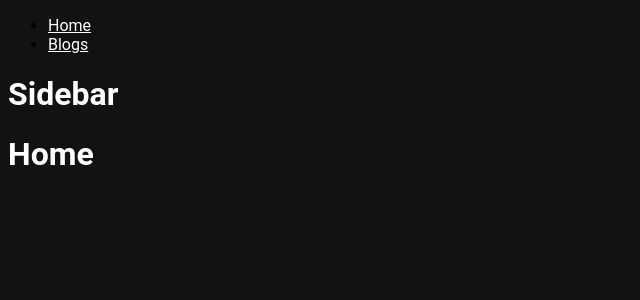
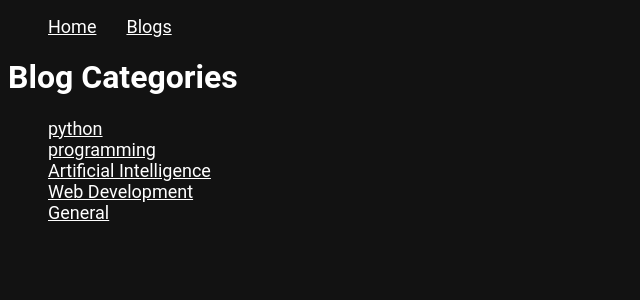
Before and after one commit to XeyberIgideli/blogapp, a Django app: page / in a window 1280 px wide. Shown: the top 300 px of the page, without its empty margins (0-640 px from the left). Run offline with Django 5.2, Linux system fonts and the light colour scheme; data comes from the database, SQL or seed files in the repository; both versions use the stored data as it was after the commit; some libraries are stand-ins or nearby versions.

```diff
--- a/blog/models.py
+++ b/blog/models.py
@@ -2,23 +2,6 @@ from django.db import models
 from django.utils.text import slugify
 from ckeditor.fields import RichTextField
 # Create your models here.
-
-class Post(models.Model):
-    title = models.CharField(max_length=100)
-    body = RichTextField()
-    image = models.ImageField(upload_to="blog", null=True)
-    slug = models.SlugField(null=False, blank=True, unique=True,editable=False, db_index=True)
-    is_active = models.BooleanField(default=True)
-    is_home = models.BooleanField(default=False)
-    created_at = models.DateTimeField(auto_now_add=True)
-    updated_at = models.DateTimeField(auto_now=True)
-
-    def __str__(self):
-        return f"{self.title}"
-
-    def save(self, *args, **kwargs):
-        self.slug = slugify(self.title)
-        super().save(*args, **kwargs)
 
 class Category (models.Model):
     name = models.CharField(max_length=100)
@@ -31,3 +14,21 @@ class Category (models.Model):
         if not self.slug:
             self.slug = slugify(self.name)
             super().save(*args, **kwargs)
+
+class Post(models.Model):
+    title = models.CharField(max_length=100)
+    body = RichTextField()
+    image = models.ImageField(upload_to="blog", null=True)
+    slug = models.SlugField(null=False, blank=True, unique=True,editable=False, db_index=True)
+    categories = models.ManyToManyField(Category, blank=True)
+    is_active = models.BooleanField(default=True)
+    is_home = models.BooleanField(default=False)
+    created_at = models.DateTimeField(auto_now_add=True)
+    updated_at = models.DateTimeField(auto_now=True)
+
+    def __str__(self):
+        return f"{self.title}"
+
+    def save(self, *args, **kwargs):
+        self.slug = slugify(self.title)
+        super().save(*args, **kwargs)
--- a/blog/static/blog/css/style.css
+++ b/blog/static/blog/css/style.css
@@ -3,8 +3,11 @@ body {
     font-family: 'Roboto', sans-serif;
 }
 
-.post_title {
+.header_title {
     color:bisque;
+}
+
+.text-center {
     text-align: center;
 }
 
@@ -21,7 +24,16 @@ p {
     color: rgb(200, 200, 200);
     font-size: 18px;
 }
-
+header ul {
+    display: flex;
+    flex-direction: row;
+    gap: 30px;
+}
+ul li {
+    color: rgb(200, 200, 200);
+    font-size: 18px;
+    list-style-type: none;
+}
 .container {
     width: 1000px;
     margin: 0 auto;
--- a/blog/templates/blog/blog-details.html
+++ b/blog/templates/blog/blog-details.html
@@ -3,7 +3,7 @@
 {% block content %}
     <div class="container">
         <img src="{{post.image.url}} " width="400">
-        <h1 class="post_title">Blog -  {{post.title}}</h1>
+        <h1 class="header_title text-center">Blog -  {{post.title}}</h1>
         <p>{{post.body|safe}}</p>
     </div>
 {% endblock %}
--- a/blog/templates/blog/blogs.html
+++ b/blog/templates/blog/blogs.html
@@ -1,9 +1,9 @@
 {% extends 'base.html' %}
 
 {% block content %}
-    <h1>Blogs </h1>
+    <h1 class="header_title">Blogs </h1>
 
      {% for post in posts %}
-        <a href="blogs/{{post.slug}}"><h3>{{post.title}}</h3></a>
+        <a href="{% url "blog_details" post.slug%}"><h3>{{post.title}}</h3></a>
      {%endfor%}
 {% endblock %}
--- a/blog/templates/blog/index.html
+++ b/blog/templates/blog/index.html
@@ -1,6 +1,5 @@
 {% extends 'base.html' %}
 
 {% block content %}
-{% include 'blog/partials/_sidebar.html' %}
-<h1>Home</h1>
+{% include 'blog/partials/_categories.html' %}
 {% endblock %}
--- /dev/null
+++ b/blog/templates/blog/partials/_categories.html
@@ -0,0 +1,8 @@
+<div>
+    <h1>Blog Categories</h1>
+    <ul>
+        {% for category in categories  %}
+            <li><a href="{% url "blogs"%}/category/{{category.slug}}">{{category}}</a></li>
+        {% endfor %}
+    </ul>
+</div>
--- a/blog/templates/blog/partials/_sidebar.html
+++ /dev/null
@@ -1,3 +0,0 @@
-<div>
-    <h1>Sidebar</h1>
-</div>
--- a/blog/urls.py
+++ b/blog/urls.py
@@ -5,7 +5,8 @@ from . import views
 
 urlpatterns = [
     path('', views.index, name='home'),
-    path('blogs', views.blog_index, name='blog_index'),
-    path('blogs/<slug>', views.blog_details, name='blog_details'),
+    path('blogs', views.blog_index, name='blogs'),
+    path('blogs/<slug:post_slug>', views.blog_details, name='blog_details'),
+    path('blogs/category/<slug:category_slug>', views.blogs_by_category, name='blog_by_category'),
 
 ] + static(settings.MEDIA_URL, document_root=settings.MEDIA_ROOT)
--- a/blog/views.py
+++ b/blog/views.py
@@ -1,17 +1,24 @@
 from django.shortcuts import render
 from django.http.response import HttpResponse
-from blog.models import Post
+from blog.models import Post,Category
 # Create your views here.
 
 def index (request):
-    data = {"posts": Post.objects.all()}
-    return render(request, 'blog/index.html', {**{"title": "Home"}, **data} )
+    categories = Category.objects.all()
+    return render(request, 'blog/index.html', {**{"title": "Home"}, **{"categories":categories}} )
 
 def blog_index (request):
     data = {"posts": Post.objects.all()}
     return render(request, 'blog/blogs.html', {**{"title": "Blogs"}, **data} )
 
-def blog_details (request, slug):
+def blog_details (request, post_slug):
     # post = next((post for post in Post.objects.all() if post["id"] == id), None)
-    post = Post.objects.get(slug = slug)
+    post = Post.objects.get(slug = post_slug)
     return render(request, 'blog/blog-details.html', {**{"post": post}, **{"title": post.title}})
+
+def blogs_by_category (request, category_slug):
+    # In Django, when you define a ForeignKey or a ManyToManyField relationship from one model to another, Django creates a manager on the related model to access related objects.
+    # The post_set is a manager that allows you to access all the Post objects related to a particular Category object.
+    data = Category.objects.get(slug = category_slug).post_set.filter(is_active = True)
+    categories = Category.objects.all()
+    return render(request, 'blog/blogs.html', {**{"title": "Blogs"}, **{"posts":data}})
--- a/blogapp/settings.py
+++ b/blogapp/settings.py
@@ -33,6 +33,8 @@ ALLOWED_HOSTS = []
 INSTALLED_APPS = [
     'blog',
     "unfold",
+    "unfold.contrib.filters",
+    "unfold.contrib.forms",
     'django.contrib.admin',
     'django.contrib.auth',
     'django.contrib.contenttypes',
--- a/templates/partials/_header.html
+++ b/templates/partials/_header.html
@@ -1,6 +1,6 @@
 <header>
     <ul>
-        <li><a href="/">Home</a></li>
-        <li><a href="/blogs">Blogs</a></li>
+        <li><a href="{% url "home" %}">Home</a></li>
+        <li><a href="{% url "blogs" %}">Blogs</a></li>
     </ul>
 </header>
```
Also changed, not shown: blog/admin.py (+53 -1 lines), blog/migrations/0006_post_categories.py (added), db.sqlite3.
